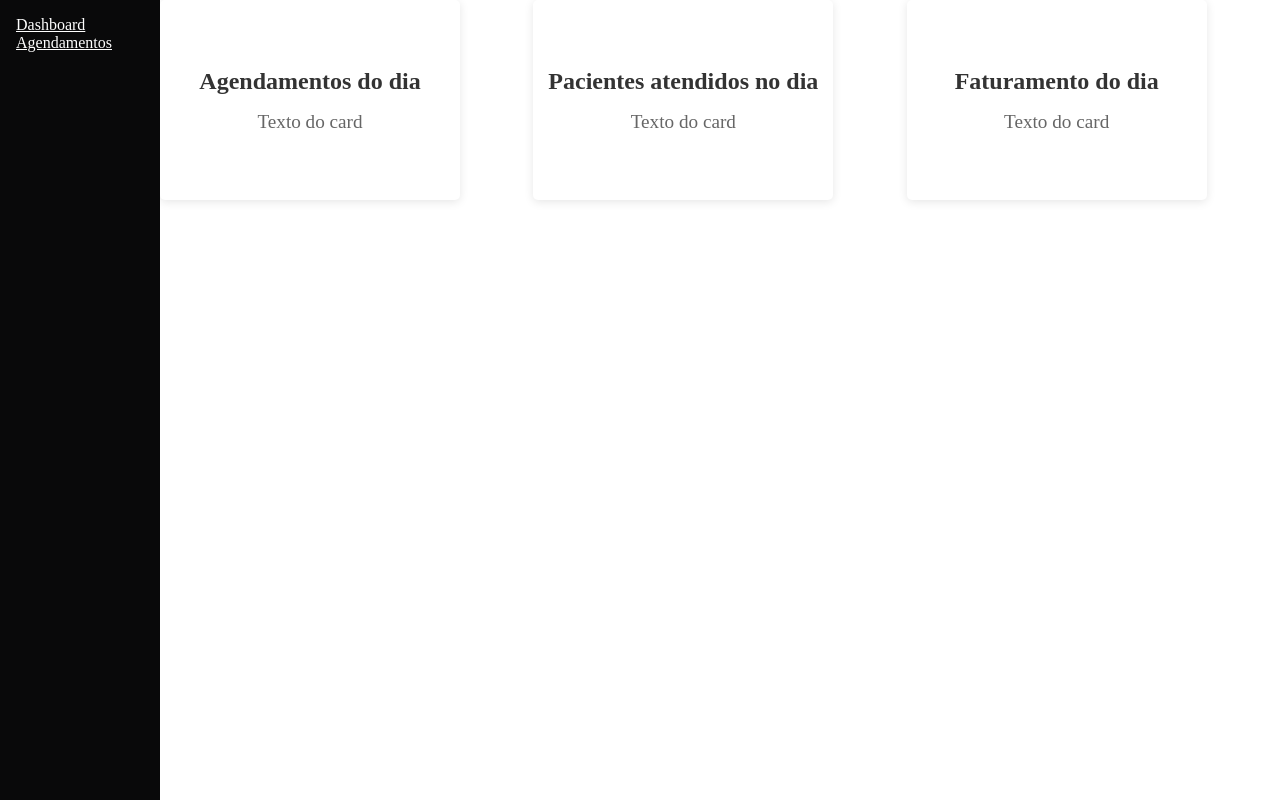
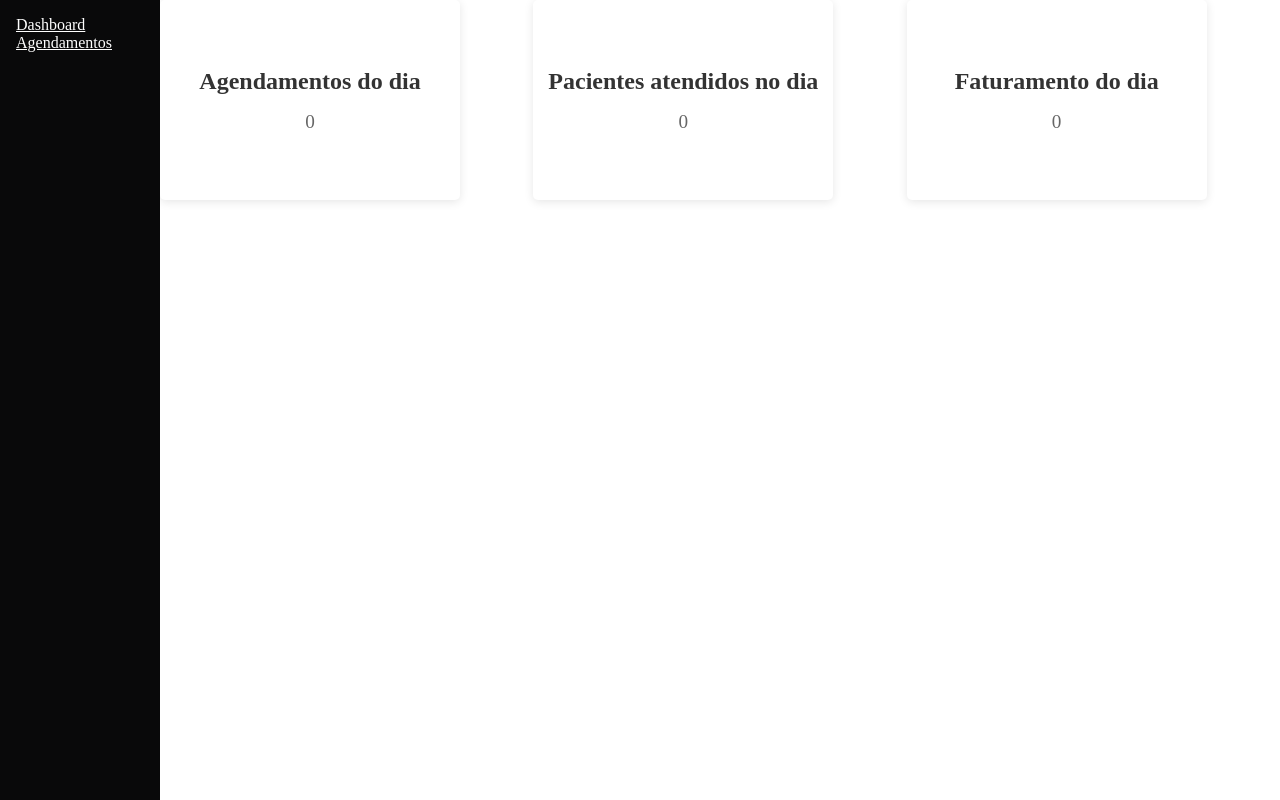
Before and after one commit to kelvinrevertis/projeto-agendamento, a React (Vite) app: page / in a window 1280 px wide. Built offline with nearby package versions, Linux system fonts and the light colour scheme.

Commit message:
Create Dashboard functions

```diff
--- a/src/pages/Dashboard/index.tsx
+++ b/src/pages/Dashboard/index.tsx
@@ -1,14 +1,30 @@
+import { useEffect, useState } from "react";
 import { Card } from "../../components/Card"
+import { Agendamento } from "../Agendamentos/types";
 import * as C from './styles'
 
 export const Dashboard = () => {
+    const [agendamentos, setAgendamentos] = useState<Agendamento[]>([]);
+
+    useEffect(() => {
+        const storedAgendamentos = JSON.parse(localStorage.getItem('agendamentos') || '[]');
+        setAgendamentos(storedAgendamentos);
+    }, []);
+
+
+    const isChecked = agendamentos.map((_, index) =>
+        JSON.parse(localStorage.getItem(`checkbox_${index}`) || 'false')
+    );
+
+    const sumAll = agendamentos.reduce((acc, item) => acc + Number(item.valor), 0)
+
     return (
         <div>
-        <C.CardContainer>
-            <C.CardWrapper><Card title="Agendamentos do dia" text="Texto do card" /></C.CardWrapper>
-            <C.CardWrapper><Card title="Pacientes atendidos no dia" text="Texto do card" /></C.CardWrapper>
-            <C.CardWrapper><Card title="Faturamento do dia" text="Texto do card" /></C.CardWrapper>
-        </C.CardContainer>
+            <C.CardContainer>
+                <C.CardWrapper><Card title="Agendamentos do dia" text={agendamentos.length.toString()} /></C.CardWrapper>
+                <C.CardWrapper><Card title="Pacientes atendidos no dia" text={isChecked.filter(Boolean).length.toString()} /></C.CardWrapper>
+                <C.CardWrapper><Card title="Faturamento do dia" text={sumAll.toString()} /></C.CardWrapper>
+            </C.CardContainer>
         </div>
     )
 }
```
